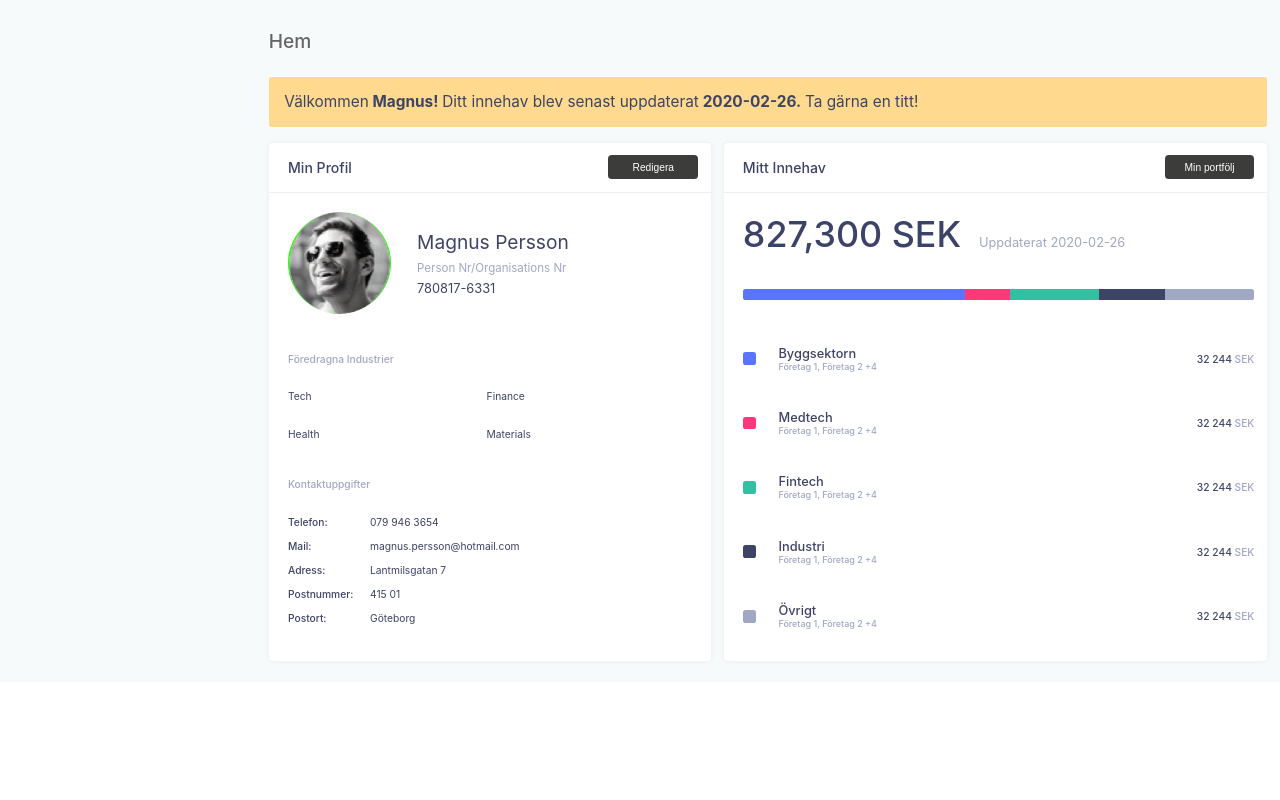
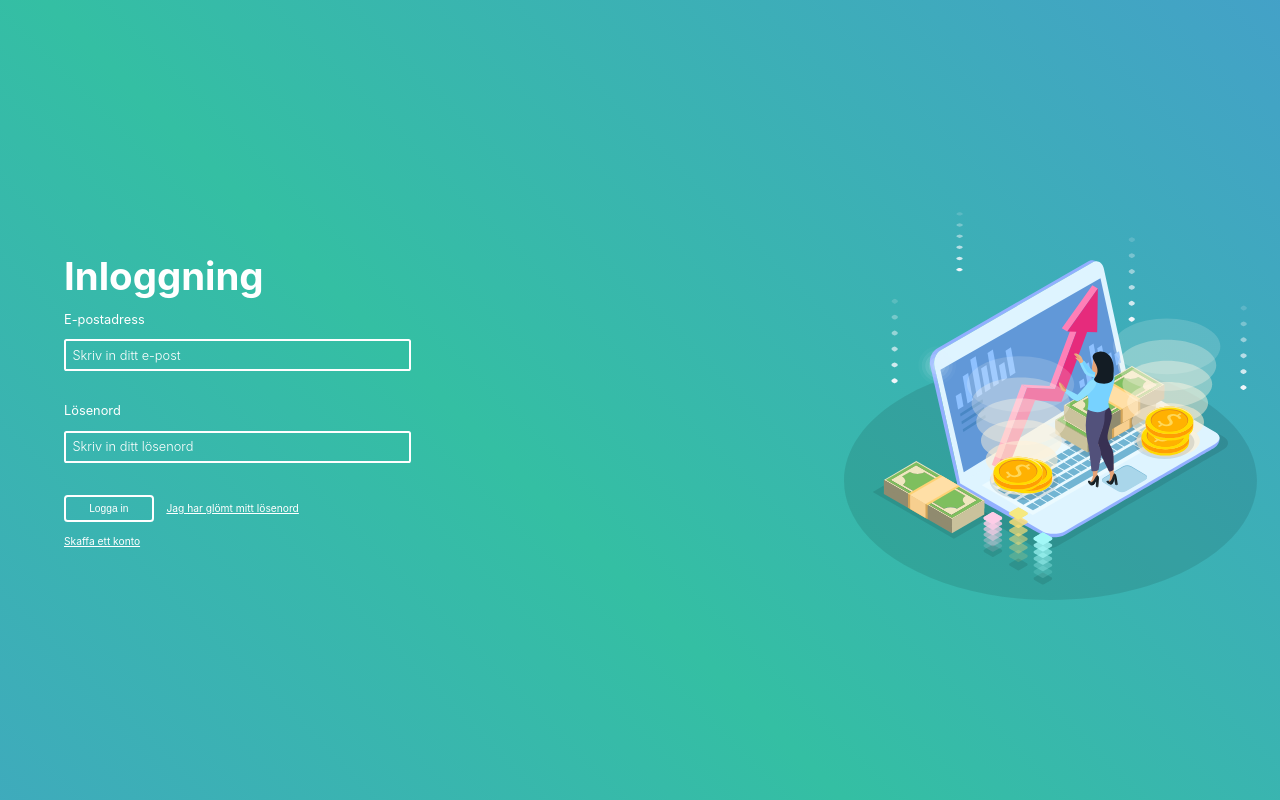
Before and after one commit to mohammad0-0ahmad/stock-portfolio, a React (Create React App) app: page / in a window 1280 px wide. Built offline with nearby package versions, Linux system fonts and the light colour scheme.

Commit message:
Created EnteryPage & improved other related components.

```diff
--- a/src/App.js
+++ b/src/App.js
@@ -1,10 +1,11 @@
 import React from 'react';
 import './App.css';
 import Dashboard from './components/Dashboard'
+import LogIn from './components/EnteryPage'
 
 function App() {
   return (
-    <Dashboard />
+    <LogIn />
   );
 }
 
--- /dev/null
+++ b/src/components/EnteryPage.js
@@ -0,0 +1,60 @@
+import React from 'react'
+import LabelAndInput from './LabelAndInput'
+import Button from './Button'
+import TextAsLink from './TextAsLink'
+import { useState } from 'react'
+import '../css/EnteryPage.css'
+
+const EnteryPage = ({ handleLogin, handleChangePassword, handleCreateAccount }) => {
+    const [userName, setUserName] = useState('')
+    const [password, setPassword] = useState('')
+
+    const login = () => {
+        handleLogin()
+    }
+    return (
+        <div id='EnteryPage'>
+            <div>
+                <div>
+                    <h1>Inloggning</h1>
+                    <LabelAndInput
+                        className='logInLabelAndInput'
+                        labelText='E-postadress'
+                        text={userName}
+                        handleChange={setUserName}
+                        type='text'
+                        placeHolder='Skriv in ditt e-post'
+                    />
+                    <LabelAndInput
+                        className='logInLabelAndInput'
+                        labelText='Lösenord'
+                        text={password}
+                        handleChange={setPassword}
+                        type='password'
+                        placeHolder='Skriv in ditt lösenord' />
+                    <div>
+                        <Button
+                            buttonText='Logga in'
+                            handleClick={login}
+                            className='logInButton'
+                        />
+                        <TextAsLink
+                            className='logInTextAsLink'
+                            text=' Jag har glömt mitt lösenord'
+                            handleClick={handleChangePassword}
+                        />
+
+                    </div>
+                    <TextAsLink
+                        className='logInTextAsLink'
+                        text='Skaffa ett konto'
+                        handleClick={handleCreateAccount}
+                    />
+                </div>
+                <div></div>
+            </div>
+        </div>
+    )
+}
+
+export default EnteryPage;
--- a/src/components/LabelAndInput.js
+++ b/src/components/LabelAndInput.js
@@ -1,18 +1,18 @@
 import React from "react";
 import "../css/LabelAndInput.css";
 
-const LabelAndInput = ({ text, labelText, handleChange, type, checked }) => {
+const LabelAndInput = ({ text, labelText, handleChange, type, checked, placeHolder, className }) => {
   return (
-    <div className={type==='checkbox' ? 'LabelAndInputCheckboxItems' : 'LabelAndInput'}>
-
-    <label>
+    <div className={type === 'checkbox' ? 'LabelAndInputCheckboxItems' : `LabelAndInput ${className}`}>
+      <label>
         {labelText}
         <input
           checked={checked}
           type={type}
           value={text}
-          onChange={handleChange}
+          onChange={(e) => handleChange(e.target.value)}
           key={labelText}
+          placeholder={placeHolder}
         />
       </label>
     </div>
--- /dev/null
+++ b/src/components/TextAsLink.js
@@ -0,0 +1,14 @@
+import React from 'react'
+import '../css/TextAsLink.css'
+
+const TextAsLink = ({ text, handleClick, className }) => {
+    return (
+        <p
+            className={`TextAsLink  ${className ? className : ''}`}
+            onClick={handleClick}
+        >
+            {text}
+        </p>
+    )
+}
+export default TextAsLink;
--- a/src/css/Button.css
+++ b/src/css/Button.css
@@ -1,5 +1,5 @@
 .Button {
-  border-radius: .3vw;
+  border-radius: 0.3vw;
   color: var(--color2);
   padding: 0.5vw;
   width: min-content;
@@ -12,3 +12,12 @@
   background-color: var(--color3);
   margin-left: 90%;
 }
+
+.logInButton {
+  background-color: #ffffff00;
+  border: 0.2vw solid #ffffff;
+  color: #ffffff;
+}
+.logInButton:hover {
+  background-color: #00000020;
+}
--- /dev/null
+++ b/src/css/EnteryPage.css
@@ -0,0 +1,52 @@
+#EnteryPage {
+  display: flex;
+  width: 100vw;
+  height: 100vh;
+  align-items: center;
+  background: linear-gradient(45deg, #5b74ff, #34bfa3, #5b74ff);
+  background-size: 300% 300%;
+  animation: backgroundColor 30s ease infinite;
+}
+#EnteryPage h1 {
+  font-size: 3vw;
+  color: #ffffff;
+}
+#EnteryPage .Button {
+  margin-right: 1vw;
+}
+#EnteryPage > div {
+  display: grid;
+  grid-auto-flow: column;
+  width: 100%;
+}
+#EnteryPage > div > div:first-child {
+  display: flex;
+  flex-direction: column;
+  justify-content: center;
+  padding: 5vw;
+}
+#EnteryPage > div > div:first-child > div {
+  margin: 1vw 0;
+}
+#EnteryPage > div > div:last-child {
+  background-image: url("../imgs/login.svg");
+  background-repeat: no-repeat;
+  background-position: center;
+  background-size: 90%;
+  width: 100%;
+  height: 100%;
+  margin-left: auto;
+}
+
+/*Animations*/
+@keyframes backgroundColor {
+  0% {
+    background-position: 0% 50%;
+  }
+  50% {
+    background-position: 100% 50%;
+  }
+  100% {
+    background-position: 0% 50%;
+  }
+}
--- a/src/css/LabelAndInput.css
+++ b/src/css/LabelAndInput.css
@@ -1,4 +1,7 @@
-.LabelAndInput > label {
+.LabelAndInput {
+  width: 50%;
+}
+.LabelAndInput label {
   display: grid;
   grid-row-gap: 1vw;
   width: 100%;
@@ -6,19 +9,36 @@
   margin-bottom: 0.5vw;
   color: var(--color8);
 }
-.LabelAndInput > label > input {
+.LabelAndInput input {
   padding: 0.5vw;
-  opacity: 0.6;
+  color: var(--color23);
   font-size: 1vw;
   outline-color: var(--color3);
+  border: 0.08vw solid var(--color22);
+  border-radius: 0.2vw;
+  font-weight: 300;
+  font-family: unset;
 }
-.LabelAndInput {
-  width: 50%;
+
+.logInLabelAndInput label {
+  color: #ffffff;
 }
-.LabelAndInputCheckboxItems > label{
+.logInLabelAndInput input {
+  background-color: #ffffff00;
+  border: 0.2vw solid #ffffff;
+  color: #ffffff;
+  outline: none;
+}
+.logInLabelAndInput input::placeholder {
+  color: #ffffff;
+}
+.logInLabelAndInput input:focus {
+  background-color: #00000020;
+}
+
+.LabelAndInputCheckboxItems > label {
   display: block;
-  }
-
+}
 .LabelAndInputCheckboxItems label > input {
   margin-left: 1vw;
-  }
+}
--- /dev/null
+++ b/src/css/TextAsLink.css
@@ -0,0 +1,10 @@
+.TextAsLink {
+  color: var(--color3);
+  font-size: 0.8vw;
+  text-decoration: underline;
+  display: inline-block;
+  cursor: pointer;
+}
+.logInTextAsLink {
+  color: #ffffff;
+}
--- a/src/css/light-mode-colors.css
+++ b/src/css/light-mode-colors.css
@@ -19,6 +19,7 @@
   --color18: #f6fafb;
   --color19: #3c3c3b;
   --color20: #edeff3;
-  --color21:#feebc4;
-  --color22:#EBEDF2;
+  --color21: #feebc4;
+  --color22: #ebedf2;
+  --color23: #575962;
 }
```
Also changed, not shown: src/imgs/login.svg (added).
